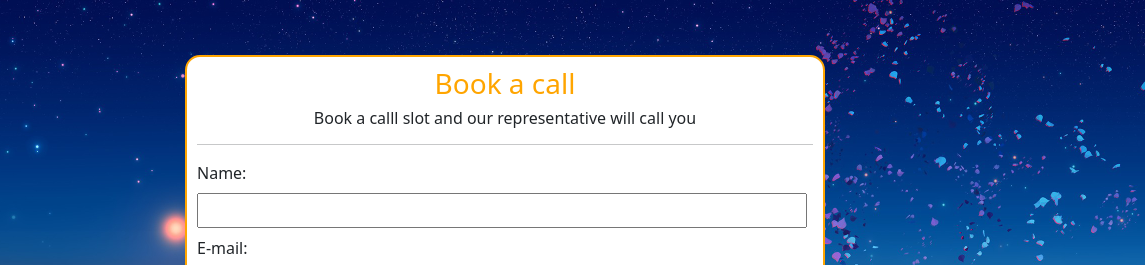
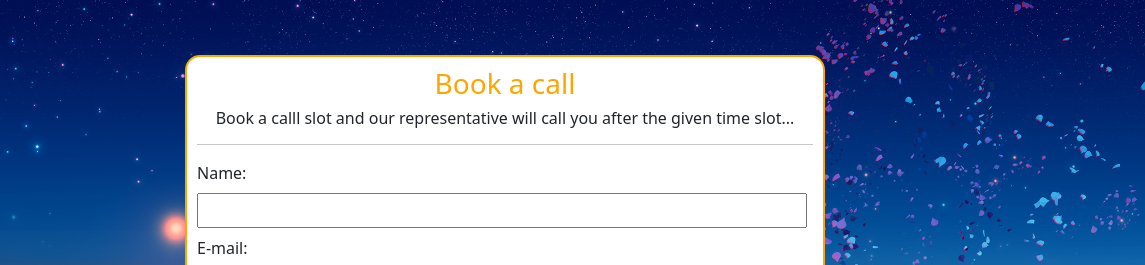
Before and after one commit to neeti-nk47/friendly-octo-giggle, a plain HTML site: page index.html in a window 1280 px wide. Shown: the top 265 px of the page, 135-1280 px from the left. Drawn offline with nearby package versions, Linux system fonts and the light colour scheme.

Commit message:
some text edits

```diff
--- a/index.html
+++ b/index.html
@@ -69,7 +69,7 @@
     <img src="logo.png" alt="the logo">
     <div>
         <h3>Book a call</h3>
-        <h6>Book a calll slot and our representative will call you</h6>
+        <h6>Book a calll slot and our representative will call you after the given time slot...</h6>
         <hr>
         <form action="#" onsubmit="getcall(event)">
             Name:<br>
```
